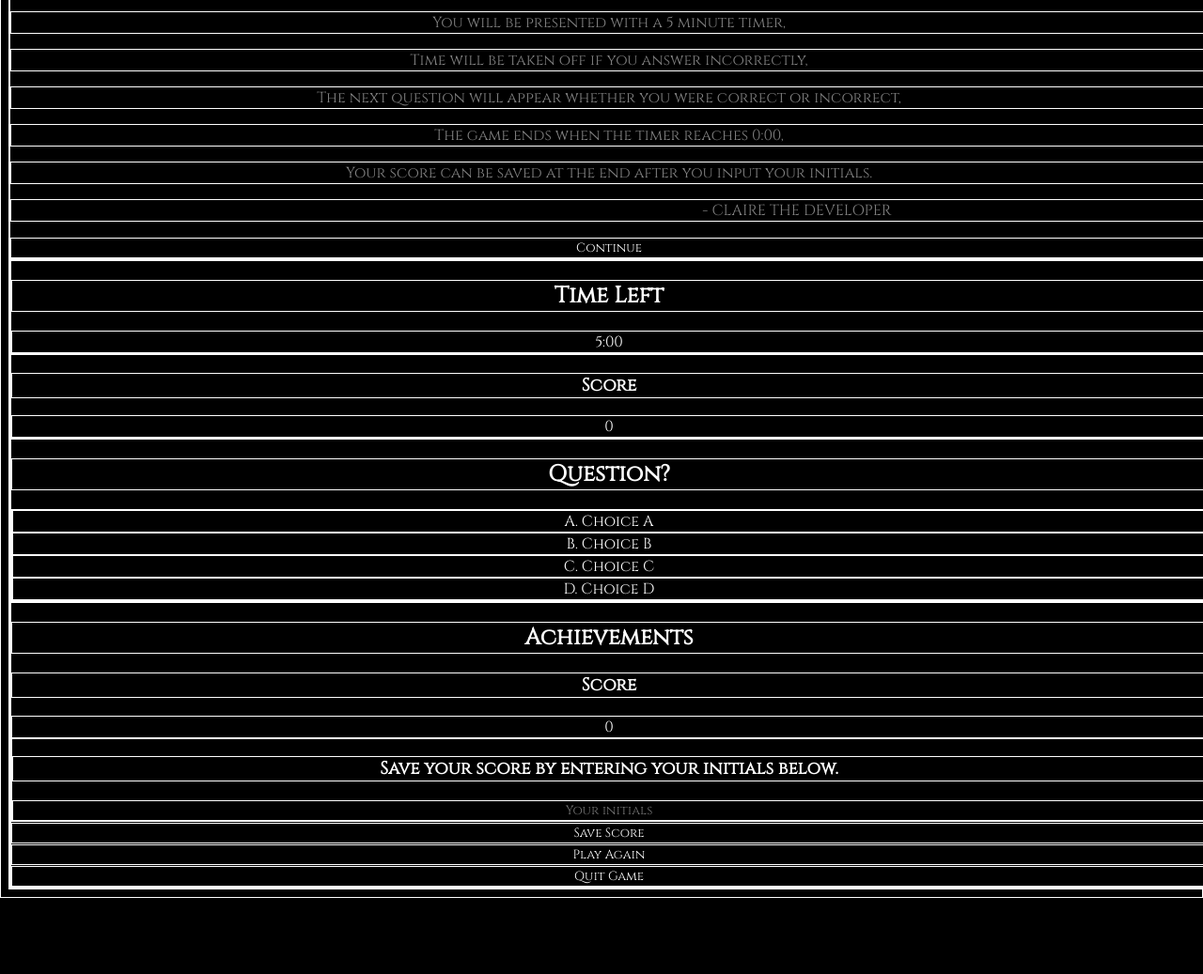
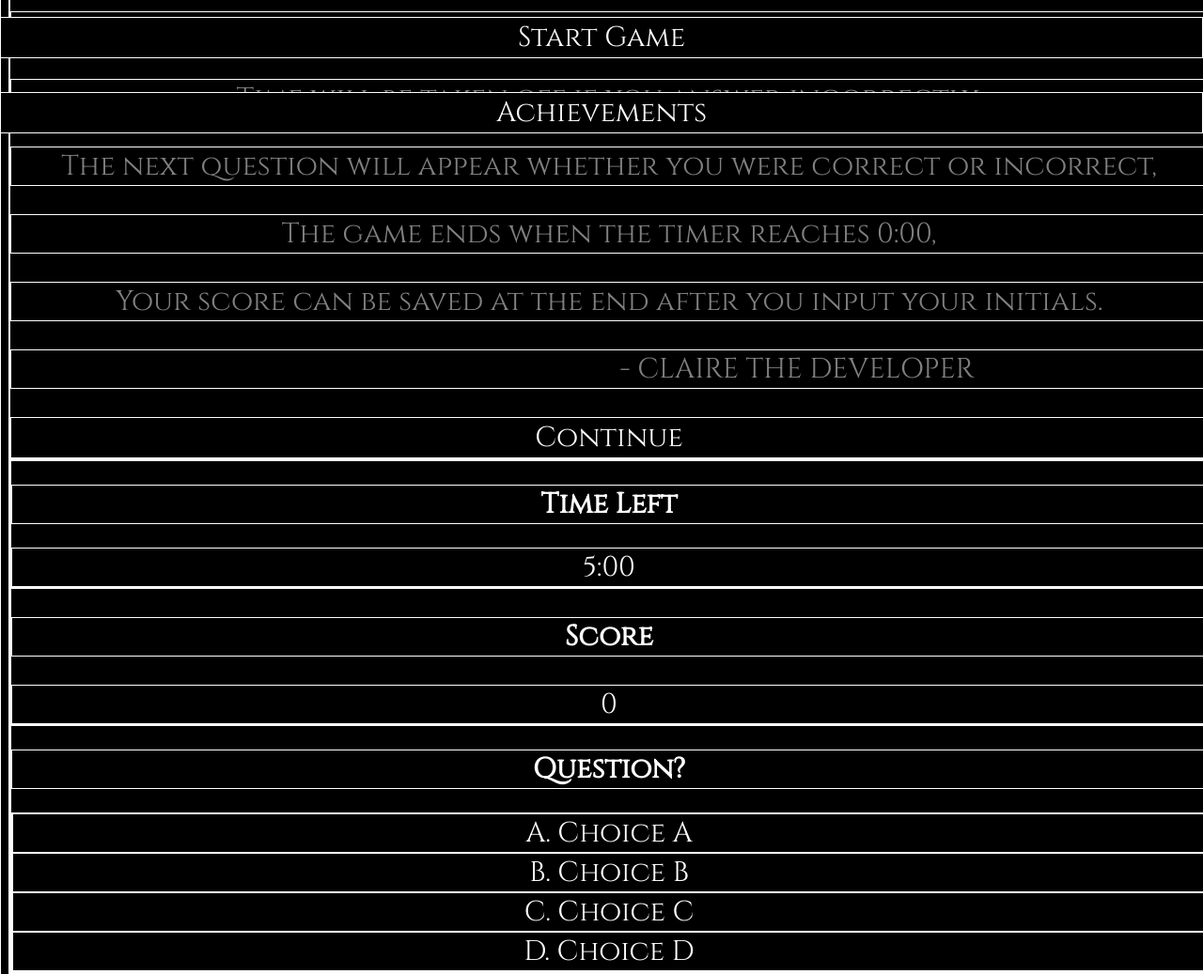
Before and after one commit to leeclaire156/Hollow-Knight-Quiz, a plain HTML site: page index.html in a window 1280 px wide. Shown: the part 240-1277 px from the top of the page at 94% size. Before the commit the page ends 1196 px from the top, so only its background shows below. Drawn offline with Linux system fonts and the light colour scheme.

Commit message:
es start game and achievements buttons

```diff
--- a/Develop/Assets/style.css
+++ b/Develop/Assets/style.css
@@ -1,3 +1,7 @@
+:root {
+    font-size: 62.5%;
+}
+
 * {
     font-family: 'Cinzel', serif;
     border: .5px white solid;
@@ -6,27 +10,36 @@
     color: white;
     box-sizing: border-box;
     width: 100%;
+    font-size: 3rem;
 }
 
-/* body {
-    display: flex;
-    justify-content: center;
-    align-items: center;
-} */
+.btn:hover {
+    cursor: pointer;
+}
 
 h1 {
     transform: scaleY(1.3);
-    font-size: 50px;
+    font-size: 5rem;
 }
 
-/* #start-btn {
+#start-btn {
     position: absolute;
-    top: 30%;
+    top: 35%;
     left: 50%;
     transform: translate(-50%, -50%);
-    font-size: 30px;
-    display: none;
+    font-size: 3rem;
 }
+
+#scores-btn {
+    position: absolute;
+    top: 45%;
+    left: 50%;
+    transform: translate(-50%, -50%);
+    font-size: 3rem;
+}
+
+
+/*
 
 
 #start-btn,
--- a/index.html
+++ b/index.html
@@ -19,8 +19,8 @@
     <!-- Home Page -->
     <div class="start-pg">
         <h1>Hollow Knight Quiz</h1>
-        <button id="start-btn" type="button">Start Game</button>
-        <button id="scores-btn" type="button">Achievements</button>
+        <button class="btn" id="start-btn" type="button">Start Game</button>
+        <button class="btn" id="scores-btn" type="button">Achievements</button>
     </div>
 
     <!-- Instructions -->
@@ -32,7 +32,7 @@
         <p class="instructions instr-5">The game ends when the timer reaches 0:00,</p>
         <p class="instructions instr-6">Your score can be saved at the end after you input your initials.</p>
         <p class="instructions instr-7" id="signature">- CLAIRE THE DEVELOPER</p>
-        <button id="continue-btn" type="button">Continue</button>
+        <button class="btn" id="continue-btn" type="button">Continue</button>
     </div>
 
     <!--Quiz Portion-->
@@ -50,7 +50,6 @@
         </div>
 
         <!-- Quiz Questions -->
-
         <div class="questions">
             <h2 class="question-text">Question?</h2>
 
@@ -85,9 +84,9 @@
                 <h3>Save your score by entering your initials below.</h3>
                 <input type="text" placeholder="Your initials">
             </form>
-            <button id="save-btn" type="button">Save Score</button>
-            <button id="restart-btn" type="button">Play Again</button>
-            <button id="quit-btn" type="button">Quit Game</button>
+            <button class="btn" id="save-btn" type="button">Save Score</button>
+            <button class="btn" id="restart-btn" type="button">Play Again</button>
+            <button class="btn" id="quit-btn" type="button">Quit Game</button>
 
             <script src=" ./Develop/Assets/script.js"></script>
         </div>
```
